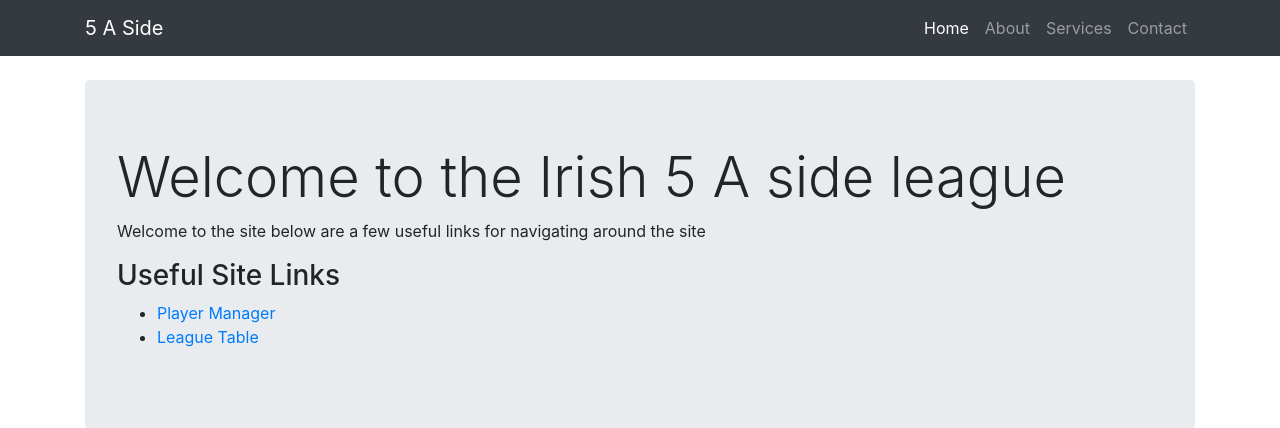
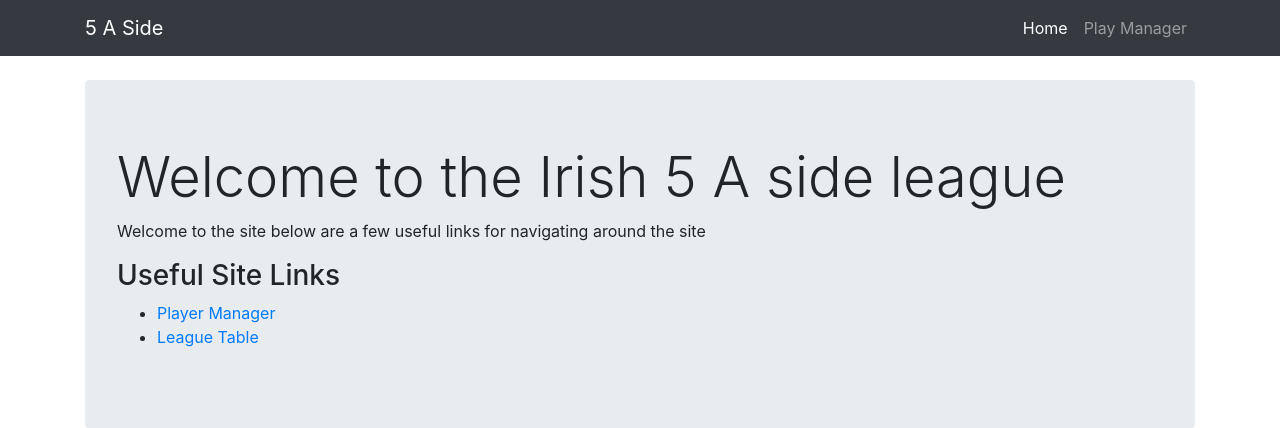
Before and after one commit to TiarnanMcSM/Ca4_Tiarnan_Aidan, a PHP site: page / in a window 1280 px wide. Shown: the top 428 px of the page. Run offline with PHP 8.4, Linux system fonts and the light colour scheme.

```diff
--- a/index.php
+++ b/index.php
@@ -35,13 +35,7 @@
             </a>
           </li>
           <li class="nav-item">
-            <a class="nav-link" href="#">About</a>
-          </li>
-          <li class="nav-item">
-            <a class="nav-link" href="#">Services</a>
-          </li>
-          <li class="nav-item">
-            <a class="nav-link" href="#">Contact</a>
+            <a class="nav-link" href="controller/index.php">Play Manager</a>
           </li>
         </ul>
       </div>
```
